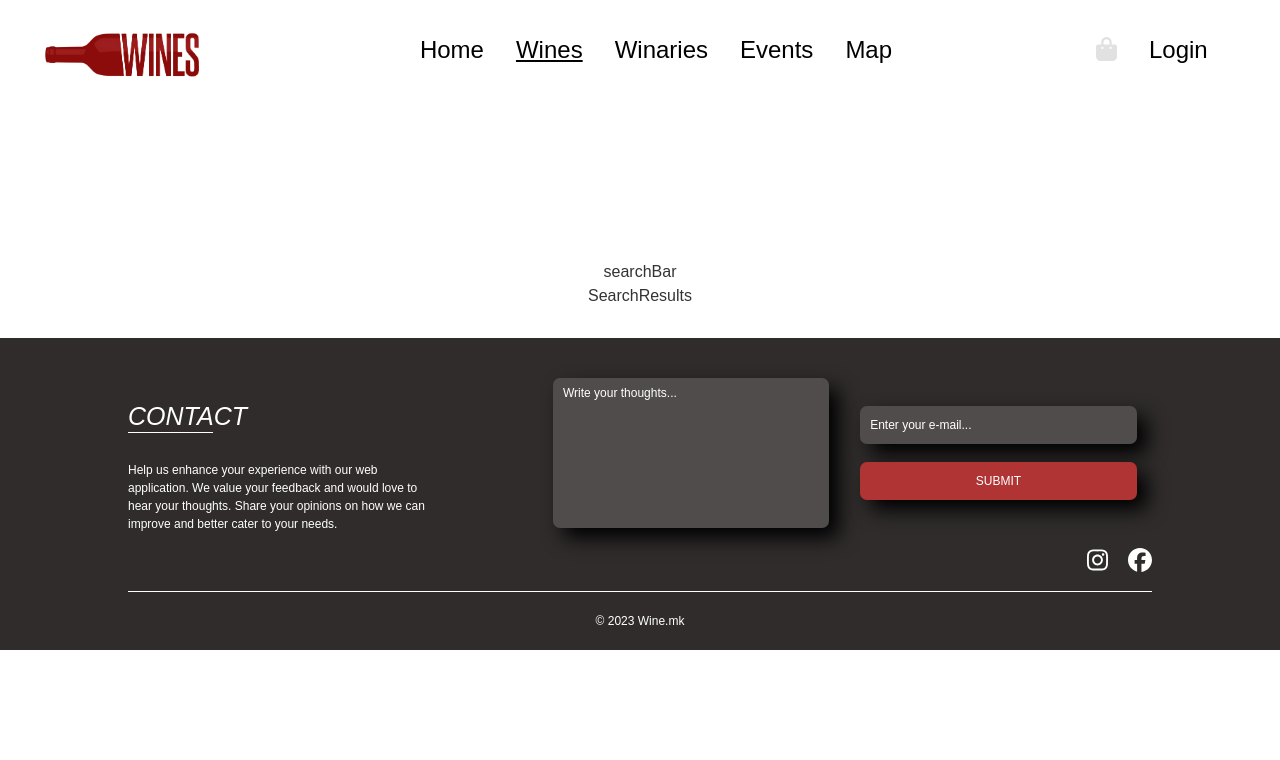
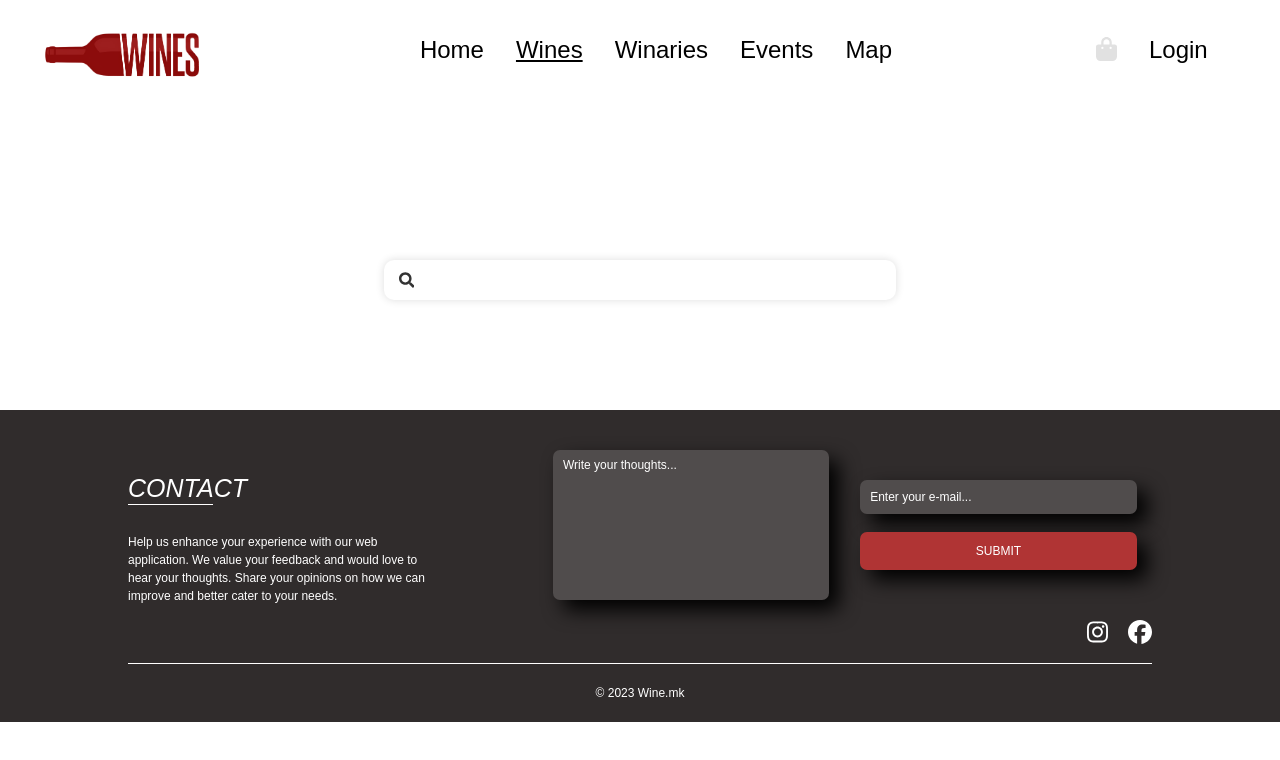
Before and after one commit to StefanVodilovski/winery-mk, a React (Create React App) app in the folder Frontend/Winaries React.js/winaries/: page /wines in a window 1280 px wide. Shown: the top 760 px of the page. Built offline with nearby package versions, Linux system fonts and the light colour scheme; a web font is replaced by a local one.

Commit message:
searchbar and wines components

```diff
--- a/Frontend/Winaries React.js/winaries/src/Components/Pages/Wines.jsx
+++ b/Frontend/Winaries React.js/winaries/src/Components/Pages/Wines.jsx
@@ -1,16 +1,16 @@
-import React from 'react'
-
+import React, { useState } from 'react'
+import { Searchbar } from "../Searchbar"
+import { SearchWinesList } from "../SearchWinesList"
 import "./css/Wines.css"
 
 export const Wines = () => {
+    const [results, setResults] = useState([])
+
     return (
         <div >
             <div className='search-bar-container'>
-                <div>searchBar
-                </div>
-                <div>
-                    SearchResults
-                </div>
+                <Searchbar setResults={setResults}></Searchbar>
+                <SearchWinesList results={results} />
             </div>
         </div>
     )
--- /dev/null
+++ b/Frontend/Winaries React.js/winaries/src/Components/SearchWinesList.css
@@ -0,0 +1,5 @@
+.results-list {
+    display: flex;
+    justify-content: space-evenly;
+    margin-top: 5rem;
+}
--- /dev/null
+++ b/Frontend/Winaries React.js/winaries/src/Components/SearchWinesList.jsx
@@ -0,0 +1,13 @@
+import React from 'react'
+import { WineBox } from "./WineBox"
+import "./SearchWinesList.css"
+
+export const SearchWinesList = ({ results }) => {
+    return (
+        <div className='results-list'>
+            {results.map((result, id) => {
+                return <WineBox result={result.name} key={id} />;
+            })}
+        </div>
+    )
+}
--- /dev/null
+++ b/Frontend/Winaries React.js/winaries/src/Components/Searchbar.css
@@ -0,0 +1,24 @@
+.input-wrapper {
+    width: 100%;
+    height: 2.5rem;
+    border: none;
+    border-radius: 10px;
+    padding: 0 15px;
+    box-shadow: 0px 0px 8px #ddd;
+    background-color: white;
+    display: flex;
+    align-items: center;
+}
+
+input {
+    background-color: transparent;
+    border: none;
+    height: 100%;
+    font-size: 1.25rem;
+    width: 100%;
+    margin-left: 5px;
+}
+
+input:focus {
+    outline: none;
+}
--- /dev/null
+++ b/Frontend/Winaries React.js/winaries/src/Components/Searchbar.jsx
@@ -0,0 +1,33 @@
+import React, { useState } from 'react'
+import { FaSearch } from "react-icons/fa"
+import "./Searchbar.css"
+
+export const Searchbar = ({ setResults }) => {
+    const [input, setInput] = useState("")
+
+    const fetchData = (value) => {
+        fetch('https://jsonplaceholder.typicode.com/users')
+            .then((response) => response.json())
+            .then((json) => {
+                const results = json.filter((users) => {
+                    return (value && users && users.name && users.name.toLowerCase().includes(value))
+                });
+                setResults(results)
+            });
+    };
+
+    const handleChange = (value) => {
+        setInput(value)
+        fetchData(value)
+    }
+
+    return (
+        <div className='input-wrapper'>
+            <FaSearch id='search-icon' />
+            <input placeholder="searc wines"
+                value={input}
+                onChange={(e) => handleChange(e.target.value)}
+            />
+        </div>
+    )
+}
--- /dev/null
+++ b/Frontend/Winaries React.js/winaries/src/Components/WineBox.css
@@ -0,0 +1,96 @@
+/* :root {
+    --color-grey-primary: #f0f0f0;
+    --color-yellow-primary: goldenrod;
+    --color-orange-primary: darkorange;
+    --color-green-primary: mediumseagreen;
+}
+
+html {
+    font-size: 62.5%;
+    font-family: Arial, Helvetica, sans-serif;
+} */
+
+/* .App {
+    display: grid;
+    grid-template-columns: 350px 350px 350px;
+    justify-content: center;
+} */
+
+.productList {
+    display: flex;
+    justify-content: space-evenly;
+    margin-top: 5rem;
+}
+
+.productCard {
+    position: relative;
+    background-color: var(--color-grey-primary);
+    margin: 1rem;
+    flex: 1 0 25rem;
+    max-width: 30rem;
+    max-height: 50rem;
+    transition: 0.2s;
+}
+
+.productCard:hover {
+    transform: translateY(-0.5rem);
+    box-shadow: 0.5rem 0.75rem 1.5rem #bbbbbb;
+}
+
+.productImage {
+    margin-top: 2rem;
+    max-width: 100%;
+    height: auto;
+}
+
+.productCard__cart {
+    position: absolute;
+    right: 0;
+    margin: 1rem;
+    font-size: 2rem;
+    transition: 0.2s;
+    cursor: pointer;
+}
+
+.productCard__wishlist {
+    position: absolute;
+    right: 3rem;
+    margin: 1rem;
+    font-size: 2rem;
+    transition: 0.2s;
+    cursor: pointer;
+}
+
+.productCard__fastSelling {
+    position: absolute;
+    font-size: 2rem;
+    left: 0;
+    margin: 1rem;
+    fill: var(--color-orange-primary);
+}
+
+.productCard__content {
+    margin: 2rem;
+}
+
+.productName {
+    font-size: 1.5rem;
+}
+
+.displayStack__1,
+.displayStack__2 {
+    margin: 2rem 0;
+    display: flex;
+    justify-content: space-between;
+    align-items: center;
+}
+
+.productPrice {
+    font-size: 1.5rem;
+    font-weight: bold;
+}
+
+.productSales,
+.productTime {
+    font-size: 1.1rem;
+}
--- /dev/null
+++ b/Frontend/Winaries React.js/winaries/src/Components/WineBox.jsx
@@ -0,0 +1,17 @@
+import React from 'react'
+import "./WineBox.css"
+
+
+export const WineBox = ({ result }) => {
+    return (
+        <div key={result.id} className='wine-card'>
+            <img src={result.image} alt="wine image" className='wine-card-image' />
+            <div className='productCard__content'>
+                <h3 className='productName'>{result.name}</h3>
+                <div className='displayStack__1'>
+                    <div className='productPrice'>{result.price}mkd</div>
+                </div>
+            </div>
+        </div>
+    )
+}
```
